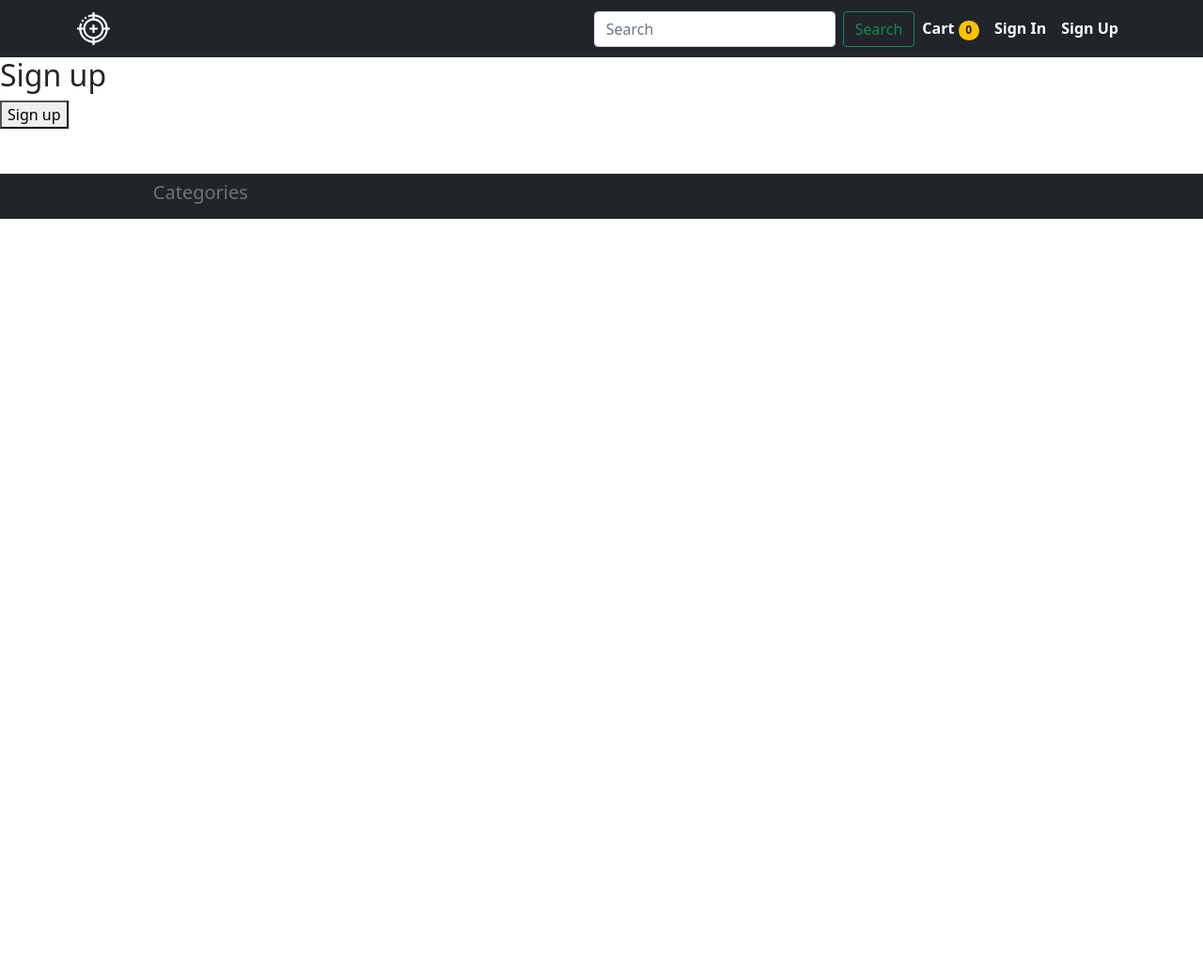
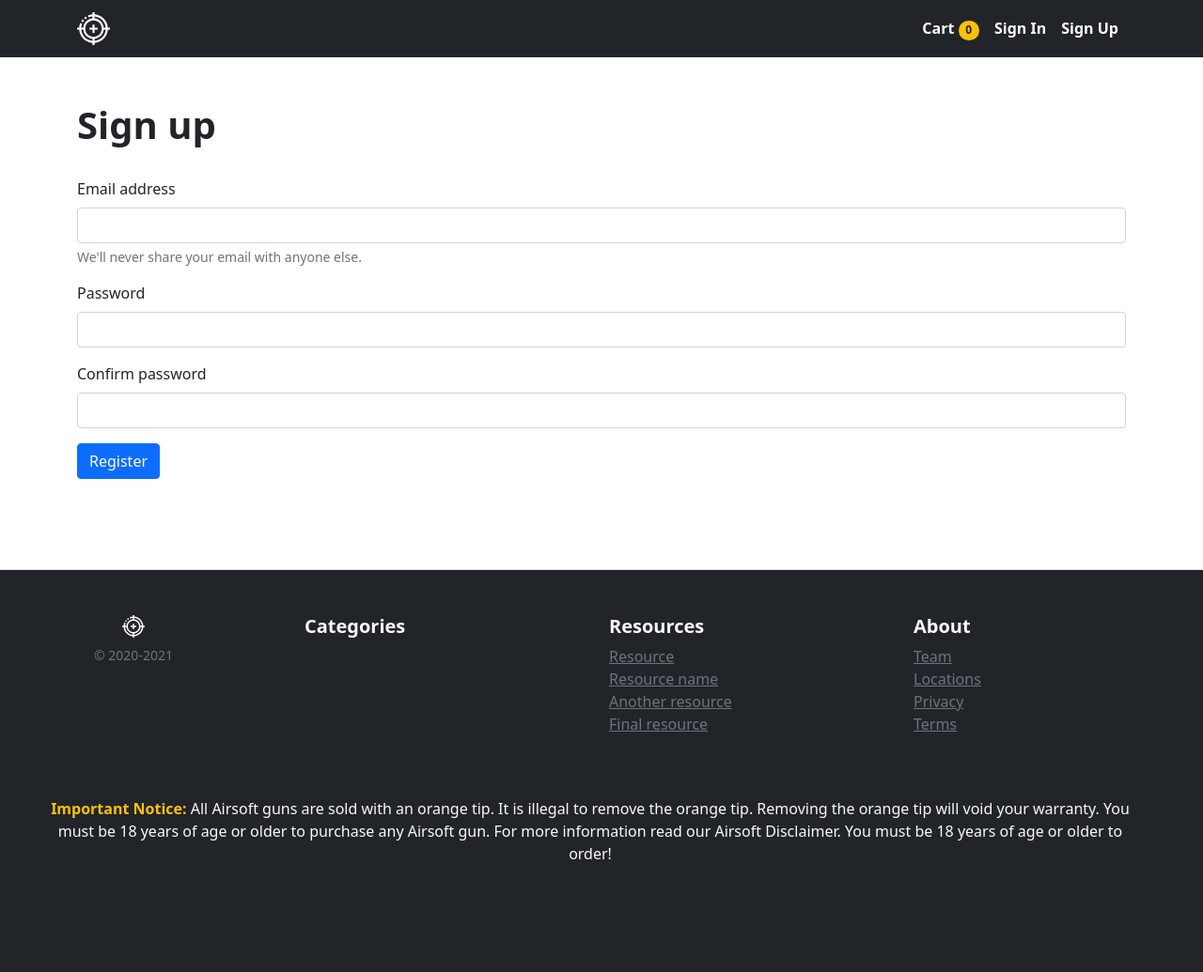
Before and after one commit to welel/airsoft-shop-website, a Django app: template shop/main/templates/signup.html in a window 1280 px wide. Shown: the whole page at 94% size. Before the commit the page ends 233 px from the top, so only its background shows below. Run offline with Django 3.2, Linux system fonts and the light colour scheme; the template is opened without the code that fills it, so the values that code supplies are empty; parts of the project's set-up code (start-up, migrations or seed data) failed here and were passed over; some libraries are stand-ins or nearby versions.

Commit message:
Html refactoring.

```diff
--- a/shop/main/middleware.py
+++ b/shop/main/middleware.py
@@ -20,11 +20,9 @@ class AddContextMiddleware:
     def __call__(self, request):
         if request.user.is_authenticated:
             # Gets a customer and a cart by a registered user
-            print('REGISTERED')
             self.customer = Customer.objects.get(registered=request.user)
             self.cart = Cart.objects.get(owner=self.customer, in_order=False)
         elif 'anon_identifier' in request.COOKIES:
-            print('ANON')
             # Gets a customer and a cart by an anonymous user
             self.anon_identifier = request.COOKIES.get('anon_identifier')
             user = AnonymousUser.objects.get(identifier=self.anon_identifier)
@@ -32,7 +30,6 @@ class AddContextMiddleware:
             self.cart = Cart.objects.get(owner=self.customer, in_order=False)
         else:
             # Creates an anonymous user and a cart
-            print('FIRST TIME')
             self.anon_identifier = uuid.uuid4()
             self.anon_created = True
             user = AnonymousUser.objects.create(
--- a/shop/main/templates/layouts/base.html
+++ b/shop/main/templates/layouts/base.html
@@ -1,7 +1,7 @@
 {% load static %}
 
 <!doctype html>
-<html lang="en">
+<html lang="en" style="width: 100%; height: 100%;">
 
 <head>
 	<title>{% block title %}AirSoft Shop{% endblock %}</title>
--- a/shop/main/templates/layouts/footer.html
+++ b/shop/main/templates/layouts/footer.html
@@ -1,15 +1,43 @@
 {% load static %}
 
-<footer class="container-fluid bg-dark mt-5">
-    <div class="row">
-        <div class="col-sm-4">
-            <h5 class="text-center text-secondary mt-2">Categories</h5>
-            <ul class="list-unstyled text-center">
+<footer class="pt-4 pb-md-5 mt-5 pt-md-5 border-top bg-dark">
+        <div class="row" style="width: 100%;">
+          <div class="col-12 col-md">
+            <img class="mb-2" src="{% static 'img/brand_logo.svg' %}" alt="logo" width="24" height="24" style="width: 100%;">
+            <small class="d-block mb-3 text-muted text-center">&copy; 2020-2021</small>
+          </div>
+          <div class="col-6 col-md ms-3">
+            <h5 class="text-light fw-bold">Categories</h5>
+            <ul class="list-unstyled text-small">
                 {% for category in categories %}
-                    <li class="mt-1"><a href="{{category.get_absolute_url}}" class="text-white fw-bolder text-decoration-none">{{ category }}</a></li>
+                    <li>
+                        <a class="text-muted" href="{{category.get_absolute_url}}">
+                            {{category}}
+                        </a>
+                    </li>
                 {% endfor %}
             </ul>
+          </div>
+          <div class="col-6 col-md ms-3">
+            <h5 class="text-light fw-bold">Resources</h5>
+            <ul class="list-unstyled text-small">
+              <li><a class="text-muted" href="#">Resource</a></li>
+              <li><a class="text-muted" href="#">Resource name</a></li>
+              <li><a class="text-muted" href="#">Another resource</a></li>
+              <li><a class="text-muted" href="#">Final resource</a></li>
+            </ul>
+          </div>
+          <div class="col-6 col-md ms-3">
+            <h5 class="text-light fw-bold">About</h5>
+            <ul class="list-unstyled text-small">
+              <li class="text-light"><a class="text-muted" href="#">Team</a></li>
+              <li><a class="text-muted" href="#">Locations</a></li>
+              <li><a class="text-muted" href="#">Privacy</a></li>
+              <li><a class="text-muted" href="#">Terms</a></li>
+            </ul>
+          </div>
         </div>
-        <div class="col-sm-8 bg-dark">Spam</div>
+    <div class="row" style="width: 100%;">
+        <p class="text-light text-center ps-6" style="padding: 50px;"><b class="text-warning">Important Notice:</b> All Airsoft guns are sold with an orange tip. It is illegal to remove the orange tip. Removing the orange tip will void your warranty. You must be 18 years of age or older to purchase any Airsoft gun. For more information read our Airsoft Disclaimer. You must be 18 years of age or older to order!</p>
     </div>
 </footer>
--- a/shop/main/templates/layouts/header.html
+++ b/shop/main/templates/layouts/header.html
@@ -16,7 +16,8 @@
           </li>
         {% endfor %}
       </ul>
-      <form class="d-flex">
+      <!-- Search form - hidden -->
+      <form class="d-flex" style="visibility: hidden;">
         <input class="form-control me-2" type="search" placeholder="Search" aria-label="Search">
         <button class="btn btn-outline-success" type="submit">Search</button>
       </form>
--- a/shop/main/templates/signup.html
+++ b/shop/main/templates/signup.html
@@ -1,10 +1,44 @@
 {% extends 'layouts/base.html' %}
 
 {% block main %}
-  <h2>Sign up</h2>
-  <form method="post">
-    {% csrf_token %}
-    {{ form.as_p }}
-    <button type="submit">Sign up</button>
-  </form>
+<div class="container">
+    <div class="row">
+        <h1 class="fw-bold mt-5">Sign up</h1>
+        <form method="post" class="mt-4">
+            {% csrf_token %}
+          <div class="mb-3">
+            <label class="form-label">Email address</label>
+            <input type="email" class="form-control" name="username" aria-describedby="emailHelp">
+            <div id="emailHelp" class="form-text">We'll never share your email with anyone else.</div>
+          </div>
+          <div class="mb-3">
+            <label class="form-label">Password</label>
+            <input type="password" class="form-control" name="password1">
+          </div>
+          <div class="mb-3">
+            <label class="form-label">Confirm password</label>
+            <input type="password" class="form-control" name="password2">
+          </div>
+          <button type="submit" class="btn btn-primary">Register</button>
+        </form>
+    </div>
+</div>
+<div class="container mt-5">
+    <div class="row">
+        {% if form.errors %}
+            {% for field in form %}
+                {% for error in field.errors %}
+                    <div class="alert alert-danger">
+                        <strong><b>{{ field.label }}:</b> {{ error }}</strong>
+                    </div>
+                {% endfor %}
+            {% endfor %}
+            {% for error in form.non_field_errors %}
+                <div class="alert alert-danger">
+                    <strong><b>{{ field.label }}:</b> {{ error }}</strong>
+                </div>
+            {% endfor %}
+        {% endif %}
+    </div>
+</div>
 {% endblock %}
--- a/shop/static/css/style.css
+++ b/shop/static/css/style.css
@@ -26,7 +26,7 @@
 .slide-img img {
     width: 100%;
     height: 100%;
-    object-fit: cover;
+    object-fit: contain;
     box-sizing: border-box;
 }
 .detail-box {
```
Also changed, not shown: shop/main/templates/index.html (+21 -4 lines), shop/main/templates/signin.html (+20 -10 lines).
